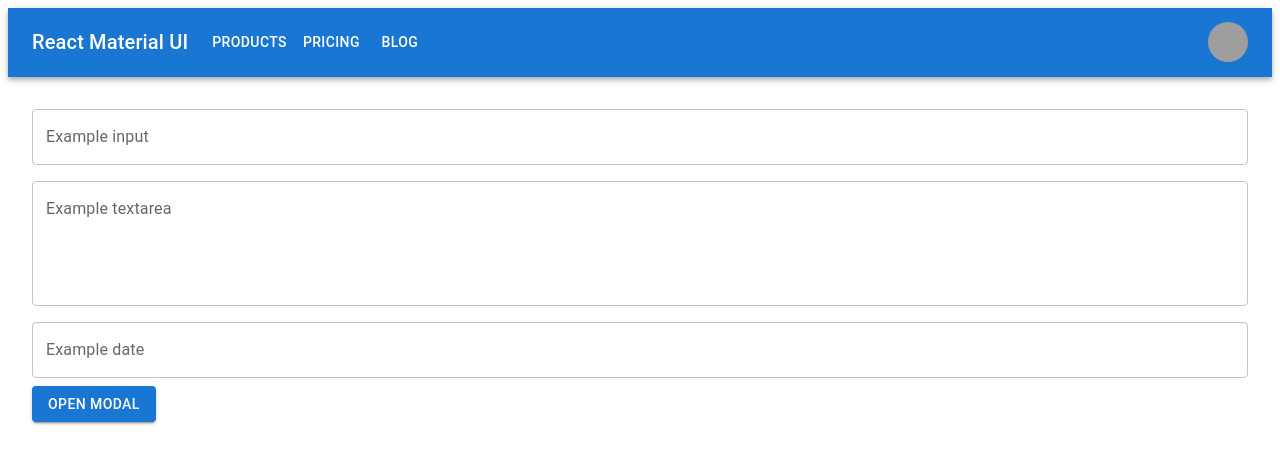
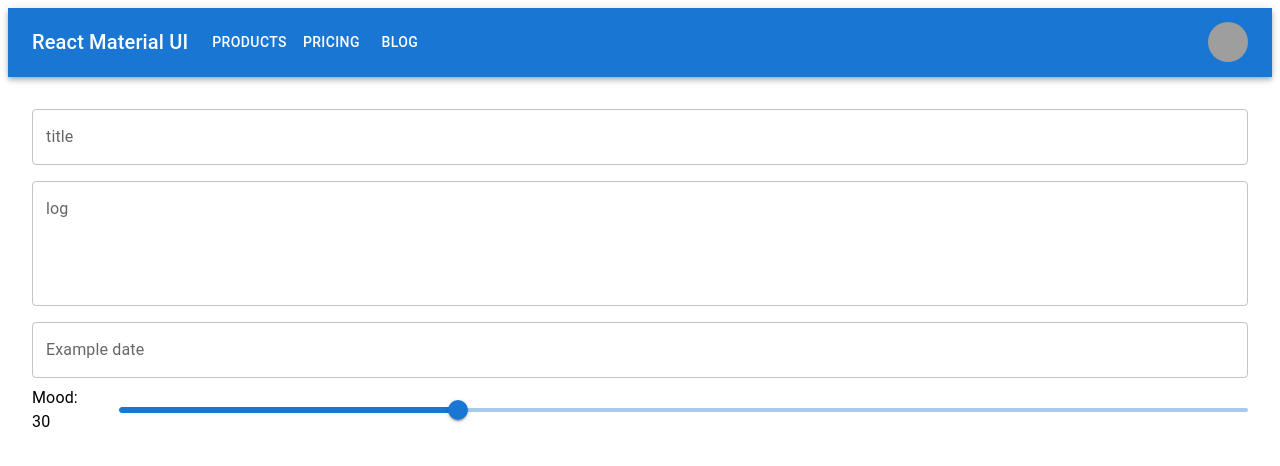
Before and after one commit to durosyan/journal-processing, a React (Create React App) app in the folder website/: page / in a window 1280 px wide. Shown: the top 466 px of the page. Built offline with nearby package versions, Linux system fonts and the light colour scheme; grey boxes are pictures that could not be loaded.

Commit message:
added mood slider

```diff
--- a/website/package.json
+++ b/website/package.json
@@ -15,6 +15,7 @@
     "@babel/core": "^7.17.5",
     "@emotion/react": "^11.8.1",
     "@emotion/styled": "^11.8.1",
+    "@fontsource/roboto": "^5.0.13",
     "@mui/icons-material": "^5.4.2",
     "@mui/material": "^5.4.3",
     "@mui/x-date-pickers": "^7.11.1",
--- a/website/src/App.tsx
+++ b/website/src/App.tsx
@@ -9,7 +9,7 @@ import IconButton from '@mui/material/IconButton';
 import Menu from '@mui/material/Menu';
 import MenuIcon from '@mui/icons-material/Menu';
 import MenuItem from '@mui/material/MenuItem';
-import Modal from '@mui/material/Modal';
+// import Modal from '@mui/material/Modal';
 // import Switch from '@mui/material/Switch';
 import TextField from '@mui/material/TextField';
 import Toolbar from '@mui/material/Toolbar';
@@ -19,22 +19,24 @@ import Typography from '@mui/material/Typography';
 import { AdapterDateFns } from '@mui/x-date-pickers/AdapterDateFns';
 import { DatePicker } from '@mui/x-date-pickers/DatePicker';
 import { LocalizationProvider } from '@mui/x-date-pickers/LocalizationProvider';
+
+import Slider from './Slider.tsx';
 // import './App.css';
 
 const pages = ['Products', 'Pricing', 'Blog'];
 const settings = ['Profile', 'Account', 'Dashboard', 'Logout'];
 
-const modalStyle = {
-    position: 'absolute' as 'absolute',
-    top: '50%',
-    left: '50%',
-    transform: 'translate(-50%, -50%)',
-    width: 400,
-    bgcolor: 'background.paper',
-    border: '2px solid #000',
-    boxShadow: 24,
-    p: 4,
-};
+// const modalStyle = {
+//     position: 'absolute' as 'absolute',
+//     top: '50%',
+//     left: '50%',
+//     transform: 'translate(-50%, -50%)',
+//     width: 400,
+//     bgcolor: 'background.paper',
+//     border: '2px solid #000',
+//     boxShadow: 24,
+//     p: 4,
+// };
 
 function App() {
     const [anchorElNav, setAnchorElNav] = React.useState<null | HTMLElement>(null);
@@ -57,9 +59,9 @@ function App() {
 
     const [value, setValue] = React.useState<Date | null>(null);
 
-    const [open, setOpen] = React.useState(false);
-    const handleOpen = () => setOpen(true);
-    const handleClose = () => setOpen(false);
+    // const [open, setOpen] = React.useState(false);
+    // const handleOpen = () => setOpen(true);
+    // const handleClose = () => setOpen(false);
 
     return (
         <Container maxWidth="xl" sx={{ p: '0px !important' }}>
@@ -174,10 +176,10 @@ function App() {
             >
                 <Container maxWidth="xl">
                     <div>
-                        <TextField id="exampleInput" label="Example input" variant="outlined" />
+                        <TextField id="exampleInput" label="title" variant="outlined" />
                     </div>
                     <div>
-                        <TextField id="exampleTextarea" label="Example textarea" multiline rows={4} />
+                        <TextField id="exampleTextarea" label="log" multiline rows={4} />
                     </div>
                     {/* <div>
                         <FormControlLabel control={<Switch defaultChecked />} label="Example switch" />
@@ -195,6 +197,9 @@ function App() {
                         </LocalizationProvider>
                     </div>
                     <div>
+                        <Slider />
+                    </div>
+                    {/* <div>
                         <Button variant="contained" onClick={handleOpen}>Open modal</Button>
                         <Modal
                             open={open}
@@ -212,7 +217,7 @@ function App() {
                                 <Button variant="contained" onClick={handleClose} sx={{ mt: 2 }}>Close modal</Button>
                             </Box>
                         </Modal>
-                    </div>
+                    </div> */}
                 </Container>
             </Box>
         </Container>
--- /dev/null
+++ b/website/src/Slider.tsx
@@ -0,0 +1,26 @@
+import * as React from 'react';
+import Box from '@mui/material/Box';
+import Stack from '@mui/material/Stack';
+import Slider from '@mui/material/Slider';
+import Typography from '@mui/material/Typography';
+
+
+export default function ContinuousSlider() {
+    const [value, setValue] = React.useState<number>(30);
+
+    const handleChange = (event: Event, newValue: number | number[]) => {
+        setValue(newValue as number);
+    };
+
+    return (
+        <Box >
+            <Stack spacing={3} direction="row" alignItems="center">
+                <Typography sx={{ mb: 5 }} id="continuous-slider">
+                    Mood: {value}
+                </Typography>
+                <Slider aria-label="Volume" value={value} onChange={handleChange} />
+            </Stack>
+            {/* <Slider disabled defaultValue={30} aria-label="Disabled slider" /> */}
+        </Box>
+    );
+}
```
Also changed, not shown: 1 other file (tests, documents, lock files or other folders).
